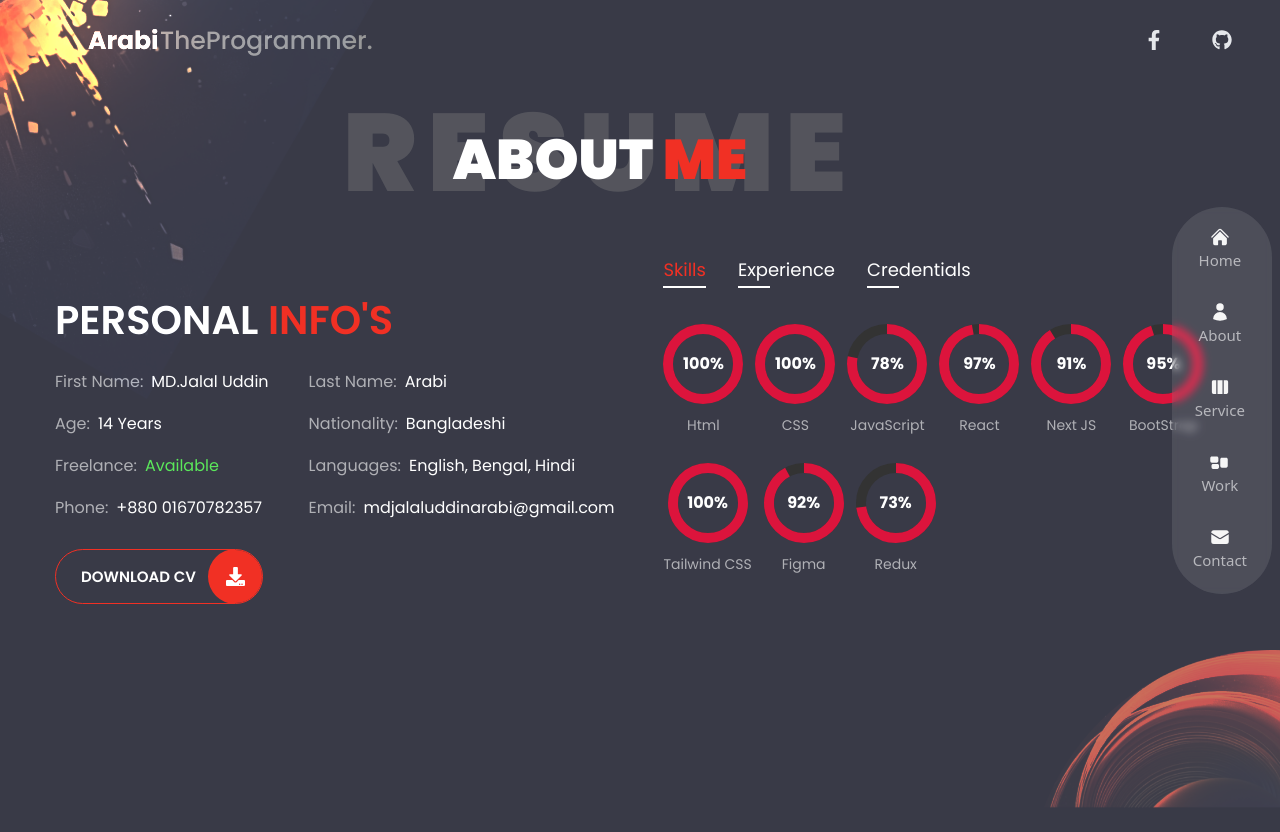
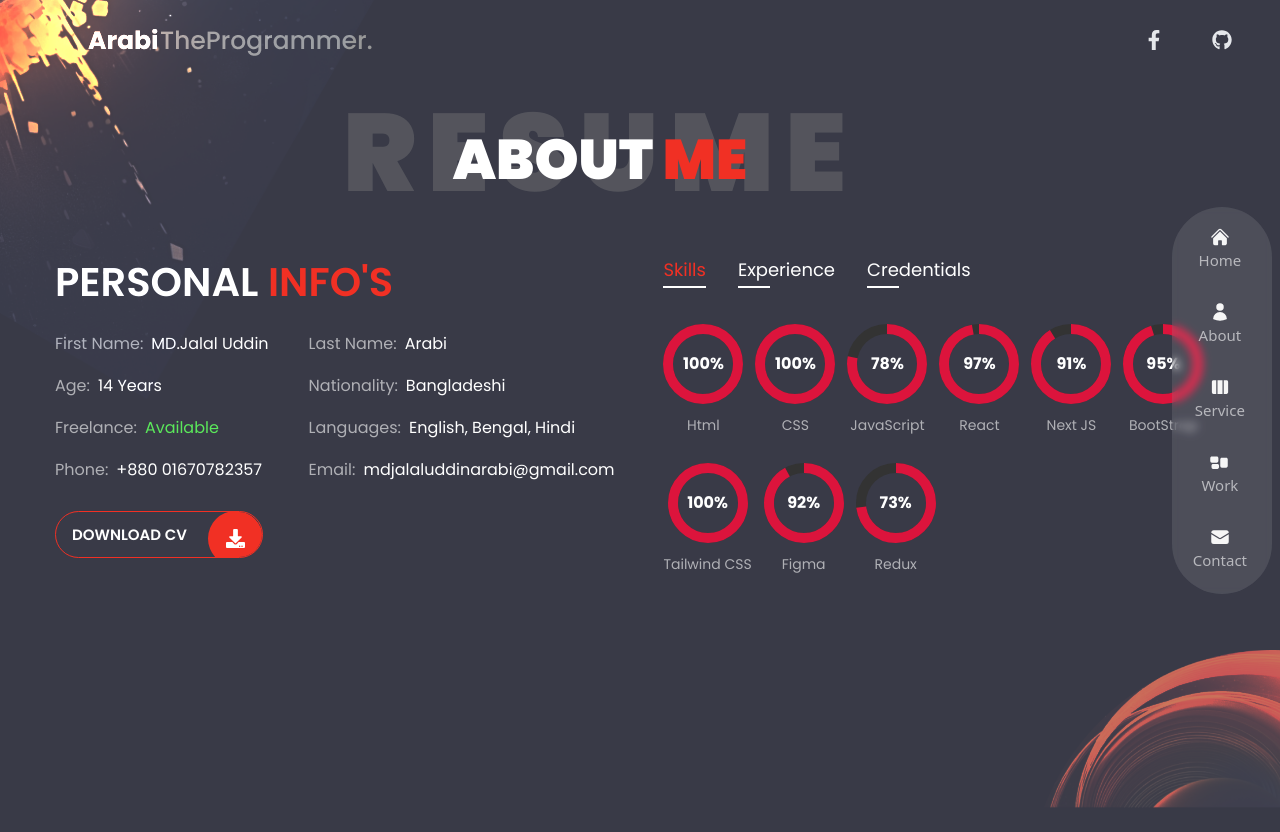
Before and after one commit to ArabiTheProgrammer/Portfolio, a React (Vite) app in the folder Portfolio/: page /About in a window 1280 px wide. Built offline with nearby package versions, Linux system fonts and the light colour scheme.

Commit message:
Updated my code

```diff
--- a/Portfolio/src/components/pages/About.jsx
+++ b/Portfolio/src/components/pages/About.jsx
@@ -214,14 +214,14 @@ const About = () => {
             </ul>
           </div>
 
-          <div className="h-0 w-[13rem]">
-            <Link className="flex button border border-accent mt-7" to="https://gericht.vercel.app/">
-              <h1>Download CV</h1>
-              <div className="button-icon">
-                <FaDownload/>
-              </div>
-            </Link>
+       <div className="w-[13rem]">
+        <Link className="flex items-center justify-between button border border-accent mt-7 px-4 py-3" to="https://gericht.vercel.app/">
+          <h1>Download CV</h1>
+          <div className="button-icon ml-2">
+            <FaDownload/>
           </div>
+        </Link>
+      </div>
         </motion.div>
 
         <div className="flex flex-col xl:mt-20 mt-28 w-full xl:max-w-[48%] h-[480px]">
```
